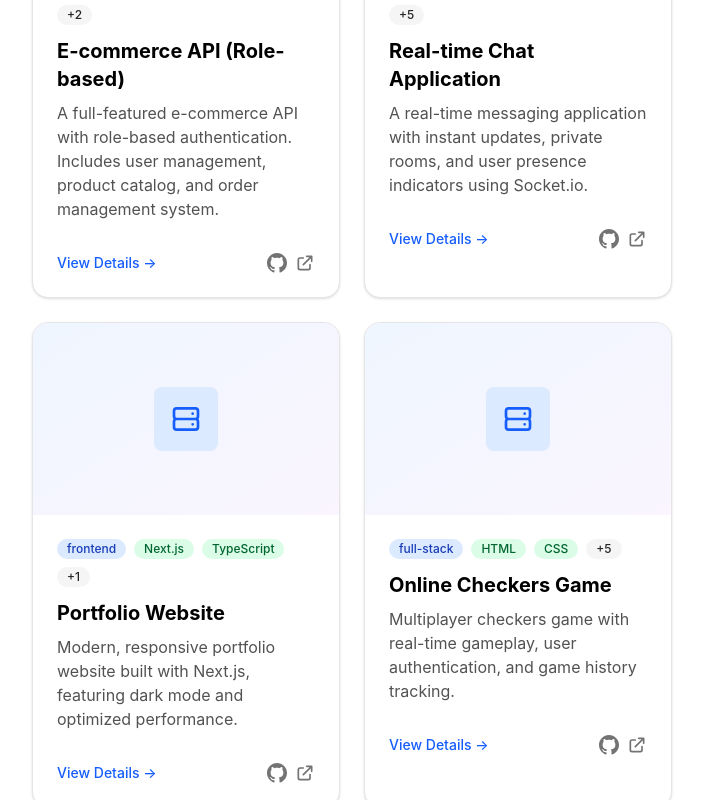
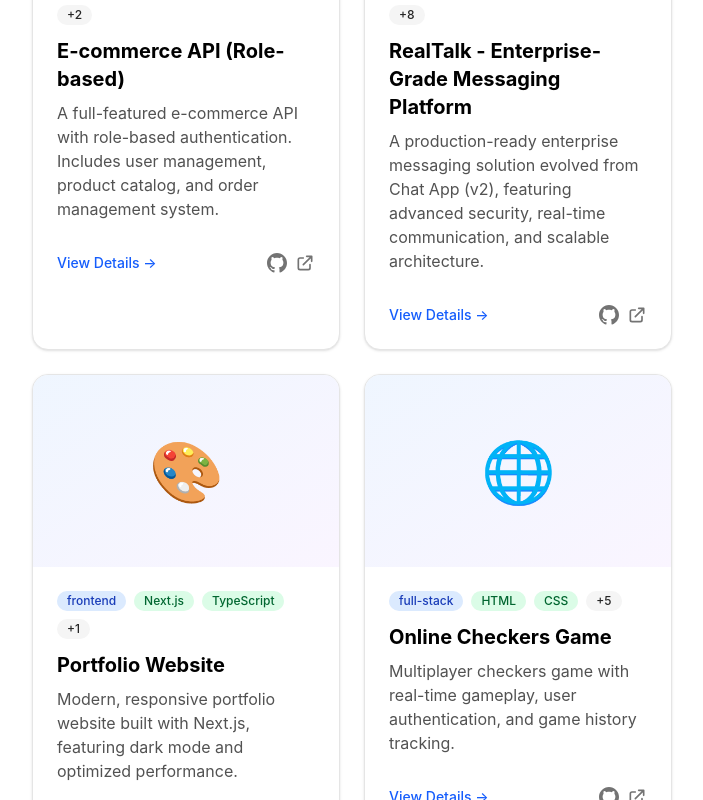
Before and after one commit to 21Ravan12/Portfolio, a Next.js app: page /projects in a window 1280 px wide. Shown: the part 920-1720 px from the top of the page, without its empty margins (288-991 px from the left). Built offline with nearby package versions, Linux system fonts and the light colour scheme.

Commit message:
Update project details and add project icon function

```diff
--- a/app/projects/page.tsx
+++ b/app/projects/page.tsx
@@ -39,11 +39,11 @@ export default function ProjectsPage() {
 },
 {
   id: 2,
-  name: "Real-time Chat Application",
-  description: "A real-time messaging application with instant updates, private rooms, and user presence indicators using Socket.io.",
+  name: "RealTalk - Enterprise-Grade Messaging Platform",
+  description: "A production-ready enterprise messaging solution evolved from Chat App (v2), featuring advanced security, real-time communication, and scalable architecture.",
   type: "full-stack",
-  technologies: ["Node.js", "Socket.io", "Express", "MongoDB", "HTML", "CSS", "JavaScript"],
-  githubUrl: "https://github.com/21Ravan12/Chat-app-v2.1.5",
+  technologies: ["Node.js", "Express.js","Socket.io","MongoDB","Redis","PostgreSQL","HTML","CSS","JavaScript","Docker"],
+  githubUrl: "https://github.com/21Ravan12/RealTalk",
   liveUrl: "#",
   isFeatured: true
 },
@@ -89,6 +89,16 @@ export default function ProjectsPage() {
 },
 {
   id: 7,
+  name: "Real-time Chat Application",
+  description: "A real-time messaging application with instant updates, private rooms, and user presence indicators using Socket.io.",
+  type: "full-stack",
+  technologies: ["Node.js", "Socket.io", "Express", "MongoDB", "HTML", "CSS", "JavaScript"],
+  githubUrl: "https://github.com/21Ravan12/Chat-app-v2.1.5",
+  liveUrl: "#",
+  isFeatured: true
+},
+{
+  id: 8,
   name: "MedChain Admin Dashboard",
   description: "Administrative dashboard for healthcare management system with data visualization and user management.",
   type: "frontend",
@@ -98,7 +108,7 @@ export default function ProjectsPage() {
   isFeatured: true
 },
 {
-  id: 8,
+  id: 9,
   name: "E-commerce API (Module-based)",
   description: "Modular e-commerce API with separated concerns for better maintainability and scalability.",
   type: "backend",
@@ -107,7 +117,6 @@ export default function ProjectsPage() {
   liveUrl: "#",
   isFeatured: false
 }
-    // Diğer projelerinizi buraya ekleyin
     ];
 
     setProjects(sampleProjects);
@@ -278,15 +287,26 @@ export default function ProjectsPage() {
   )
 }
 
-// Proje kartı bileşeni
+// Add this helper function
+const getProjectIcon = (type: string, technologies: string[]) => {
+  if (type === 'backend') {
+    return '⚙️';
+  }
+  if (type === 'frontend') {
+    return '🎨';
+  }
+  if (type === 'full-stack') {
+    return '🌐';
+  }
+  return '💻';
+};
+
 function ProjectCard({ project }: { project: Project }) {
   return (
     <div className="bg-white dark:bg-neutral-800 rounded-2xl overflow-hidden shadow-sm hover:shadow-md transition-all border border-neutral-200 dark:border-neutral-700 h-full flex flex-col">
       <div className="h-48 bg-gradient-to-br from-blue-50 to-purple-50 dark:from-blue-900/20 dark:to-purple-900/20 flex items-center justify-center">
-        <div className="w-16 h-16 rounded-lg bg-blue-100 dark:bg-blue-900/30 flex items-center justify-center">
-          <svg className="w-8 h-8 text-blue-600 dark:text-blue-400" fill="none" stroke="currentColor" viewBox="0 0 24 24">
-            <path strokeLinecap="round" strokeLinejoin="round" strokeWidth="2" d="M5 12h14M5 12a2 2 0 01-2-2V6a2 2 0 012-2h14a2 2 0 012 2v4a2 2 0 01-2 2M5 12a2 2 0 00-2 2v4a2 2 0 002 2h14a2 2 0 002-2v-4a2 2 0 00-2-2m-2-4h.01M17 16h.01" />
-          </svg>
+        <div className="text-6xl">
+          {getProjectIcon(project.type, project.technologies)}
         </div>
       </div>
       <div className="p-6 flex-grow">
```
